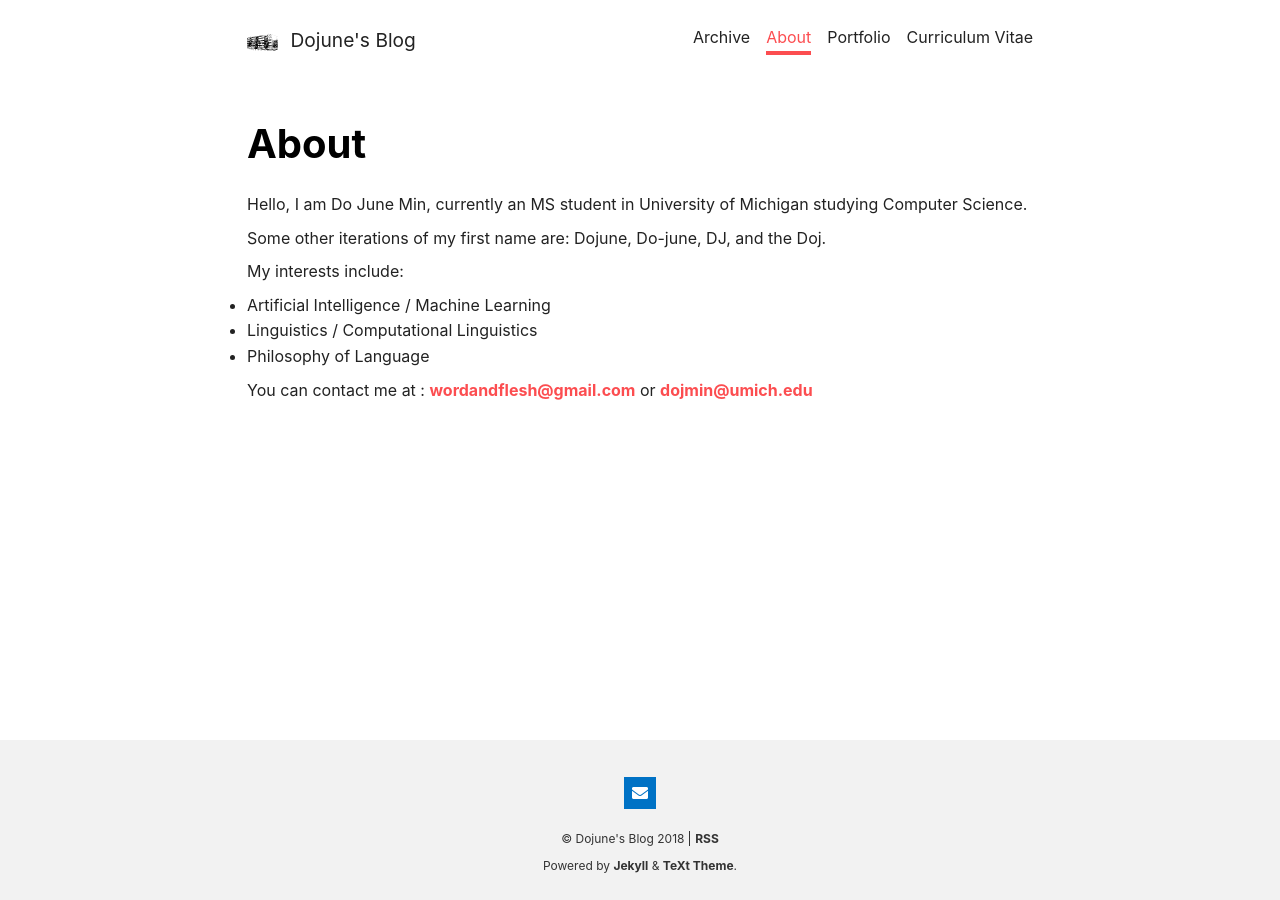
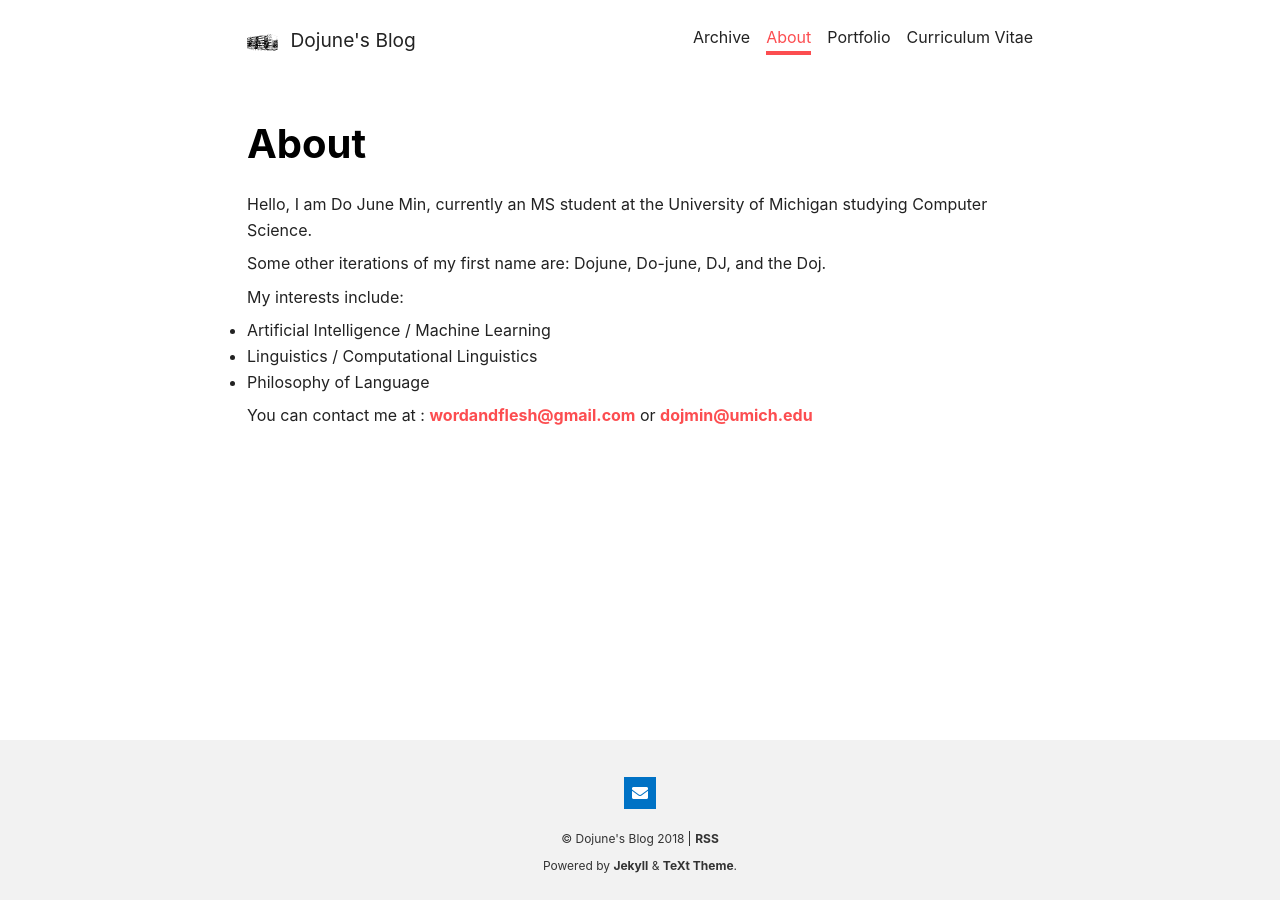
Before and after one commit to mindojune/oldmindojune.github.io, a Jekyll site: the page built from about.md, in a window 1280 px wide. Built offline with Jekyll 4.4.1, drawn with Linux system fonts in a browser that asks for light colours; nearby versions of some CDN libraries; our own code applies the rules of GitHub Pages for plain Markdown files.

Commit message:
Update about.md

```diff
--- a/about.md
+++ b/about.md
@@ -2,7 +2,7 @@
 title: "About"
 ---
 
-Hello, I am Do June Min, currently an MS student in University of Michigan studying Computer Science.
+Hello, I am Do June Min, currently an MS student at the University of Michigan studying Computer Science.
 
 Some other iterations of my first name are: Dojune, Do-june, DJ, and the Doj.
 
```
